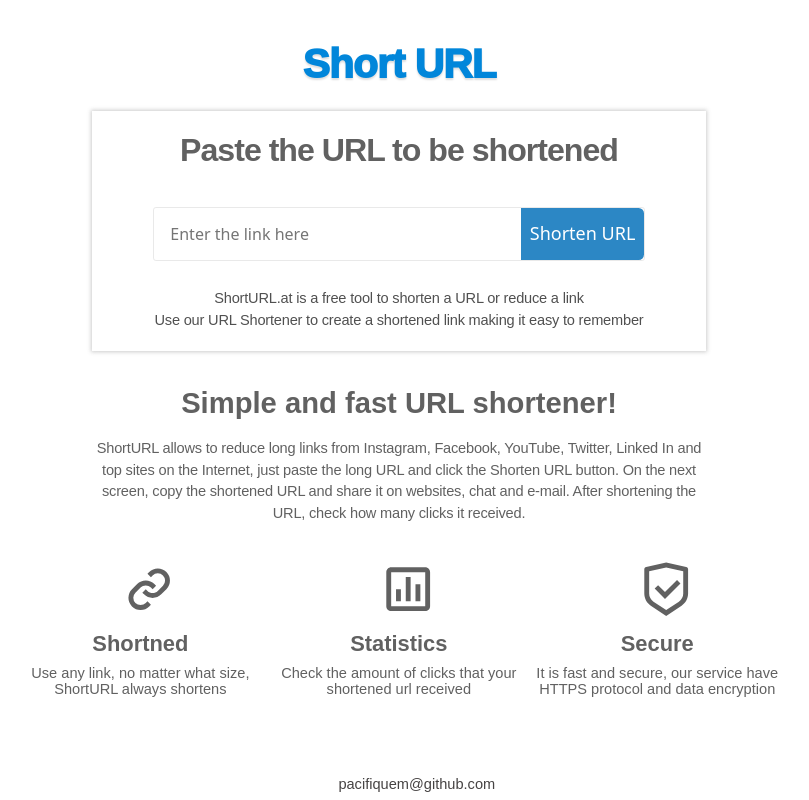
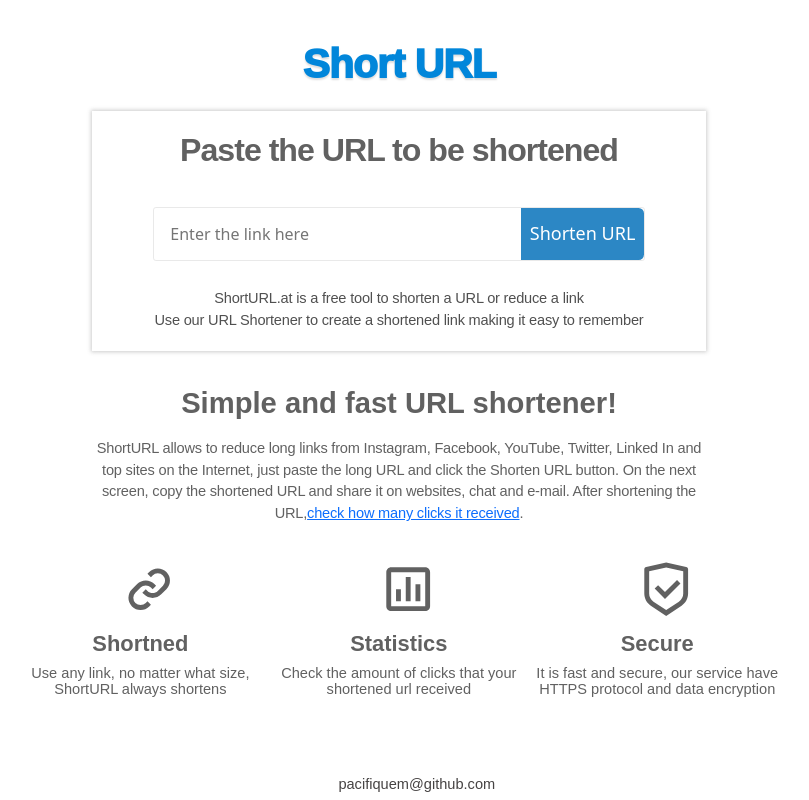
Before and after one commit to pacifiquem/url_shortner, a React (Create React App) app in the folder client/: page / in a window 1280 px wide. Shown: the whole page, without its empty margins (241-1050 px from the left). Built offline with nearby package versions, Linux system fonts and the light colour scheme.

Commit message:
added a link

```diff
--- a/client/src/component/homeBody.tsx
+++ b/client/src/component/homeBody.tsx
@@ -21,13 +21,12 @@ const BodyComponent:React.FC = () => {
 
             setShowSpinner(!showSpinner);
             setshowBody({display: 'none'});
-            console.log(showSpinner);
 
             await axios.post('https://atshorturl.herokuapp.com/addurl', {
                 url: inputValue
             }).then((response) => {
                 console.log(response);
-                setShortUrl(`${response.data.data.genUrl}`);
+                setShortUrl(`${response.data.data}`);
             }).catch((error) => {
                 setShowError({
                     display:'block'
@@ -81,7 +80,7 @@ const BodyComponent:React.FC = () => {
             <div className="paragraphs">
                 <p> ShortURL allows to reduce long links from Instagram, Facebook, YouTube, Twitter, Linked In and top sites on
                     the Internet, just paste the long URL and click the Shorten URL button. On the next screen, copy the
-                    shortened URL and share it on websites, chat and e-mail. After shortening the URL, check how many clicks it received.
+                    shortened URL and share it on websites, chat and e-mail. After shortening the URL,<a href="/urlcounter">check how many clicks it received</a>.
                 </p>
             </div>
         </div>
```
